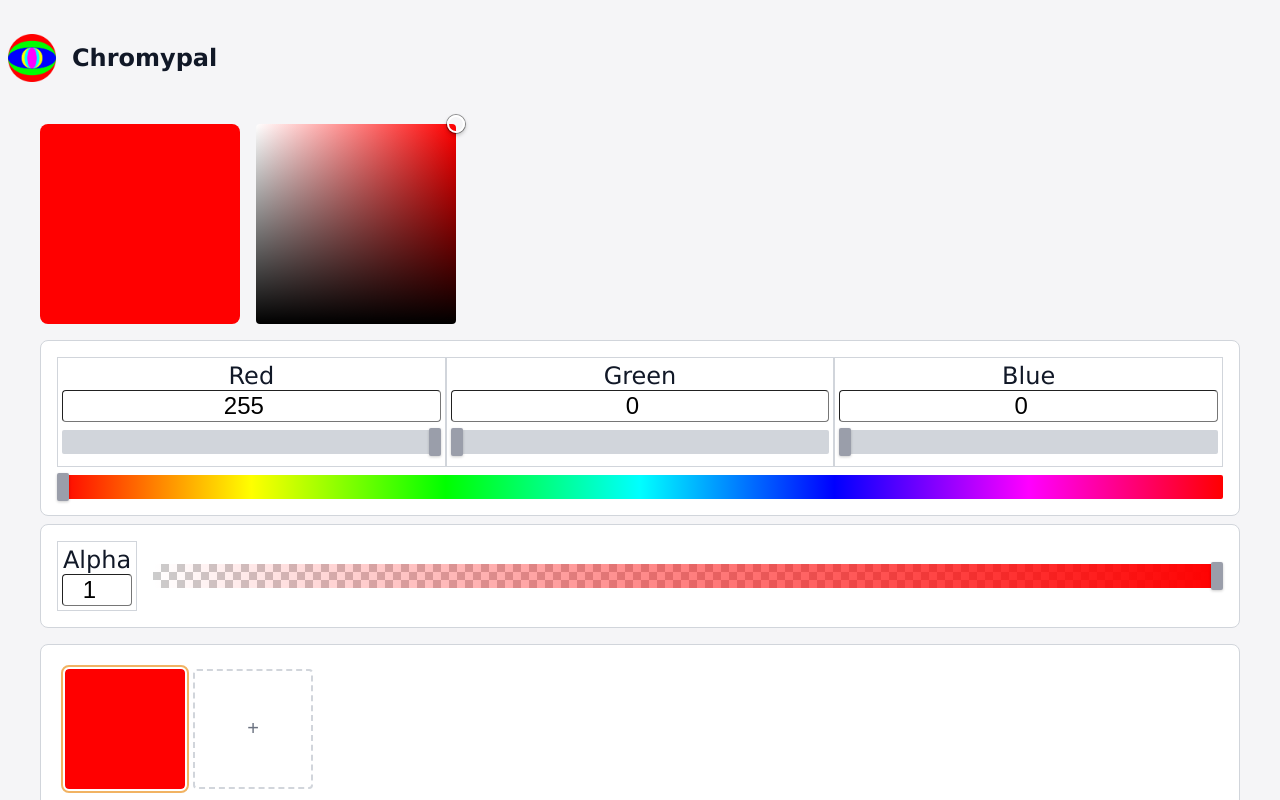
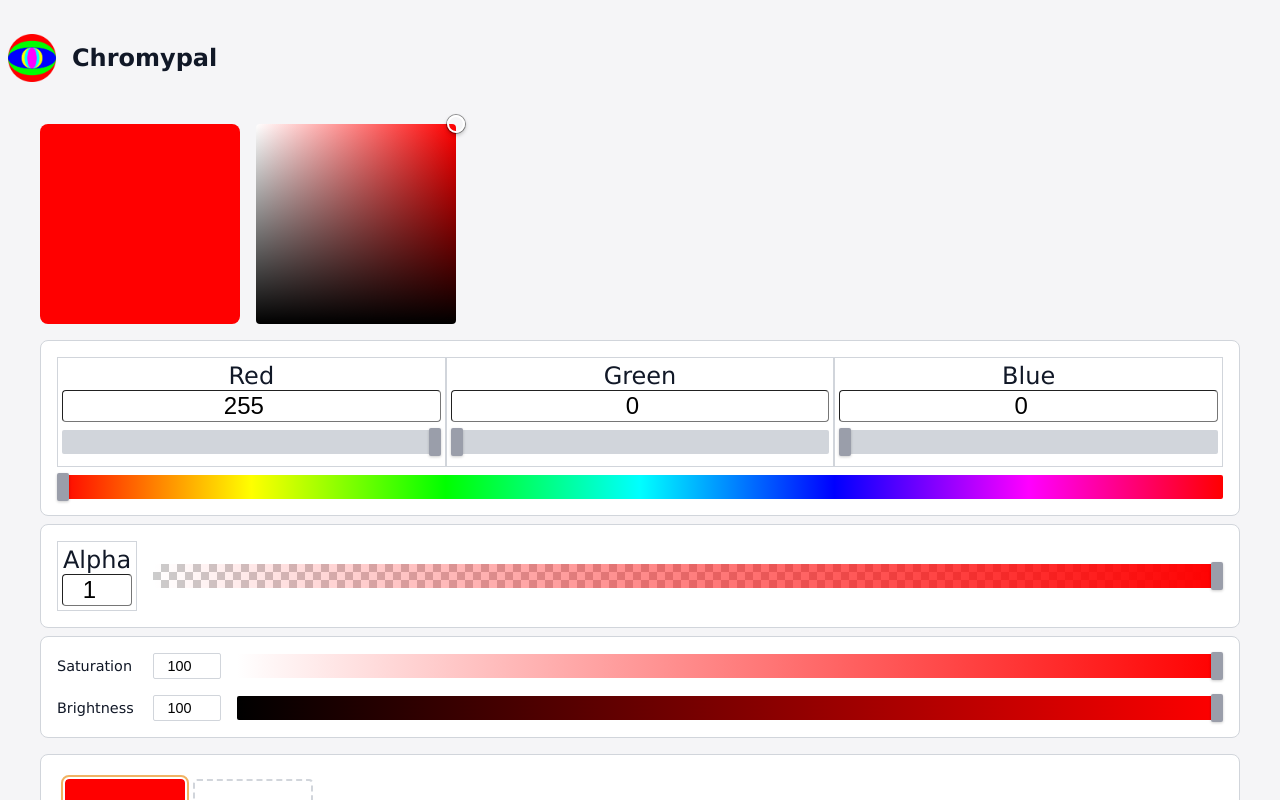
Before and after one commit to edpacca/chromypal, a Svelte app: page / in a window 1280 px wide. Shown: the top 800 px of the page. Built offline with nearby package versions, Linux system fonts and the light colour scheme.

Commit message:
sat brightness sliders

```diff
--- a/src/App.svelte
+++ b/src/App.svelte
@@ -4,7 +4,31 @@
     import ColourBlocks from "./lib/ColourBlockPalette.svelte";
     import RgbSection from "./lib/RgbSection.svelte";
     import SatBrightPicker from "./lib/SatBrightPicker.svelte";
+    import SatBrightSection from "./lib/SatBrightSection.svelte";
+    import { hsvToRgb, rgbToHsv } from "./utils";
     import { colourStore } from "./store/colourStore.svelte";
+
+    let hsv = $derived(rgbToHsv(colourStore.activeEntry.R, colourStore.activeEntry.G, colourStore.activeEntry.B));
+    let internalHue = $state(rgbToHsv(colourStore.activeEntry.R, colourStore.activeEntry.G, colourStore.activeEntry.B)[0]);
+
+    $effect(() => {
+        if (hsv[1] > 0.01) internalHue = hsv[0];
+    });
+
+    let saturation = $derived(hsv[1]);
+    let brightness = $derived(hsv[2]);
+
+    function onSatBrightChange(s: number, v: number) {
+        [colourStore.activeEntry.R, colourStore.activeEntry.G, colourStore.activeEntry.B] = hsvToRgb(internalHue, s, v);
+    }
+
+    function onSaturationChange(s: number) {
+        [colourStore.activeEntry.R, colourStore.activeEntry.G, colourStore.activeEntry.B] = hsvToRgb(internalHue, s, brightness);
+    }
+
+    function onBrightnessChange(v: number) {
+        [colourStore.activeEntry.R, colourStore.activeEntry.G, colourStore.activeEntry.B] = hsvToRgb(internalHue, saturation, v);
+    }
 </script>
 
 <nav>
@@ -18,9 +42,10 @@
         </div>
         <div class="active-picker">
             <SatBrightPicker
-                bind:r={colourStore.activeEntry.R}
-                bind:g={colourStore.activeEntry.G}
-                bind:b={colourStore.activeEntry.B}
+                hue={internalHue}
+                saturation={saturation}
+                brightness={brightness}
+                onchange={onSatBrightChange}
             />
         </div>
     </div>
@@ -28,6 +53,13 @@
     <div class="controls">
         <RgbSection bind:r={colourStore.activeEntry.R} bind:g={colourStore.activeEntry.G} bind:b={colourStore.activeEntry.B} />
         <AlphaSection bind:a={colourStore.activeEntry.A} r={colourStore.activeEntry.R} g={colourStore.activeEntry.G} b={colourStore.activeEntry.B} />
+        <SatBrightSection
+            hue={internalHue}
+            saturation={saturation}
+            brightness={brightness}
+            onsaturationchange={onSaturationChange}
+            onbrightnesschange={onBrightnessChange}
+        />
     </div>
 
     <ColourBlocks />
--- a/src/lib/SatBrightPicker.svelte
+++ b/src/lib/SatBrightPicker.svelte
@@ -1,27 +1,17 @@
 <script lang="ts">
-    import { hsvToRgb, rgbToHsv } from "../utils";
+    import { hsvToRgb } from "../utils";
 
     interface Props {
-        r: number;
-        g: number;
-        b: number;
+        hue: number;
+        saturation: number;
+        brightness: number;
+        onchange: (saturation: number, brightness: number) => void;
     }
 
-    let { r = $bindable(0), g = $bindable(0), b = $bindable(0) }: Props = $props();
-
-    // Keep hue stable when color becomes achromatic (s≈0 or v≈0)
-    let internalHue = $state(rgbToHsv(r, g, b)[0]);
-
-    let hsv = $derived(rgbToHsv(r, g, b));
-    let saturation = $derived(hsv[1]);
-    let brightness = $derived(hsv[2]);
-
-    $effect(() => {
-        if (hsv[1] > 0.01) internalHue = hsv[0];
-    });
+    let { hue, saturation, brightness, onchange }: Props = $props();
 
     // Pure hue color for the gradient background
-    let hueRgb = $derived(hsvToRgb(internalHue, 1, 1));
+    let hueRgb = $derived(hsvToRgb(hue, 1, 1));
     let hueColor = $derived(`rgb(${hueRgb[0]}, ${hueRgb[1]}, ${hueRgb[2]})`);
 
     let boxEl: HTMLDivElement;
@@ -29,9 +19,9 @@
 
     function updateFromPointer(e: PointerEvent) {
         const rect = boxEl.getBoundingClientRect();
-        const s = Math.max(0, Math.min(1, (e.clientX - rect.left) / rect.width));
-        const v = Math.max(0, Math.min(1, 1 - (e.clientY - rect.top) / rect.height));
-        [r, g, b] = hsvToRgb(internalHue, s, v);
+        const newS = Math.max(0, Math.min(1, (e.clientX - rect.left) / rect.width));
+        const newV = Math.max(0, Math.min(1, 1 - (e.clientY - rect.top) / rect.height));
+        onchange(newS, newV);
     }
 
     function onPointerDown(e: PointerEvent) {
--- /dev/null
+++ b/src/lib/SatBrightSection.svelte
@@ -0,0 +1,117 @@
+<script lang="ts">
+    import { hsvToRgb } from "../utils";
+    import RangeSlider from "./RangeSlider.svelte";
+
+    interface Props {
+        hue: number;
+        saturation: number;
+        brightness: number;
+        onsaturationchange: (saturation: number) => void;
+        onbrightnesschange: (brightness: number) => void;
+    }
+
+    let { hue, saturation, brightness, onsaturationchange, onbrightnesschange }: Props = $props();
+
+    let saturationPercent = $derived(Math.round(saturation * 100));
+    let brightnessPercent = $derived(Math.round(brightness * 100));
+
+    // Saturation gradient: desaturated to full saturation at current brightness
+    let desaturatedRgb = $derived(hsvToRgb(hue, 0, brightness));
+    let saturatedRgb = $derived(hsvToRgb(hue, 1, brightness));
+    let satGradient = $derived(
+        `linear-gradient(90deg, rgb(${desaturatedRgb[0]}, ${desaturatedRgb[1]}, ${desaturatedRgb[2]}), rgb(${saturatedRgb[0]}, ${saturatedRgb[1]}, ${saturatedRgb[2]}))`
+    );
+
+    // Brightness gradient: black to full brightness at current saturation
+    let brightRgb = $derived(hsvToRgb(hue, saturation, 1));
+    let brightGradient = $derived(
+        `linear-gradient(90deg, rgb(0, 0, 0), rgb(${brightRgb[0]}, ${brightRgb[1]}, ${brightRgb[2]}))`
+    );
+</script>
+
+<div class="satbright-section">
+    <div class="sat-row">
+        <label for="saturation">Saturation</label>
+        <input
+            id="saturation"
+            type="number"
+            value={saturationPercent}
+            min="0"
+            max="100"
+            oninput={(e) => onsaturationchange(parseFloat(e.currentTarget.value) / 100)}
+        />
+        <div class="slider-container">
+            <RangeSlider
+                value={saturation}
+                onchange={onsaturationchange}
+                backgroundStyle={`background: ${satGradient}`}
+                min={0}
+                max={1}
+                step="any"
+            />
+        </div>
+    </div>
+
+    <div class="bright-row">
+        <label for="brightness">Brightness</label>
+        <input
+            id="brightness"
+            type="number"
+            value={brightnessPercent}
+            min="0"
+            max="100"
+            oninput={(e) => onbrightnesschange(parseFloat(e.currentTarget.value) / 100)}
+        />
+        <div class="slider-container">
+            <RangeSlider
+                value={brightness}
+                onchange={onbrightnesschange}
+                backgroundStyle={`background: ${brightGradient}`}
+                min={0}
+                max={1}
+                step="any"
+            />
+        </div>
+    </div>
+</div>
+
+<style>
+    .satbright-section {
+        display: flex;
+        flex-direction: column;
+        gap: var(--space-md);
+        padding: var(--space-md);
+        background: var(--color-surface);
+        border: 1px solid var(--color-border);
+        border-radius: var(--radius-lg);
+    }
+
+    .sat-row,
+    .bright-row {
+        display: flex;
+        flex-direction: row;
+        align-items: center;
+        gap: var(--space-md);
+    }
+
+    label {
+        font-size: 0.9rem;
+        font-weight: 500;
+        min-width: 80px;
+        flex-shrink: 0;
+    }
+
+    input[type="number"] {
+        width: 50px;
+        padding: 4px 8px;
+        border: 1px solid var(--color-border);
+        border-radius: var(--radius-sm);
+        text-align: center;
+        font-size: 0.9rem;
+        flex-shrink: 0;
+    }
+
+    .slider-container {
+        flex: 1;
+    }
+</style>
```
